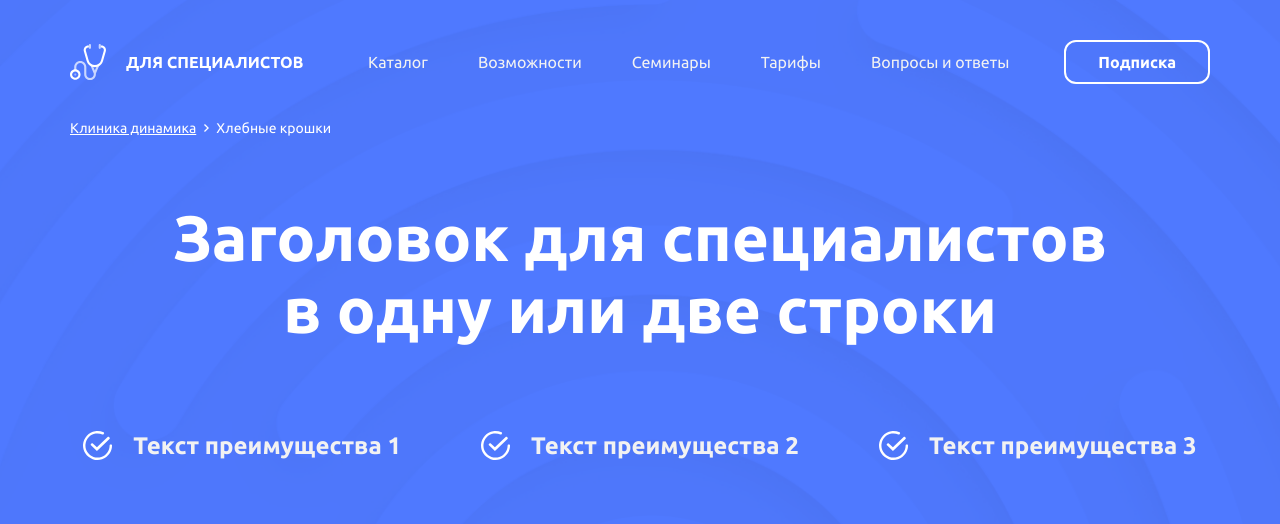
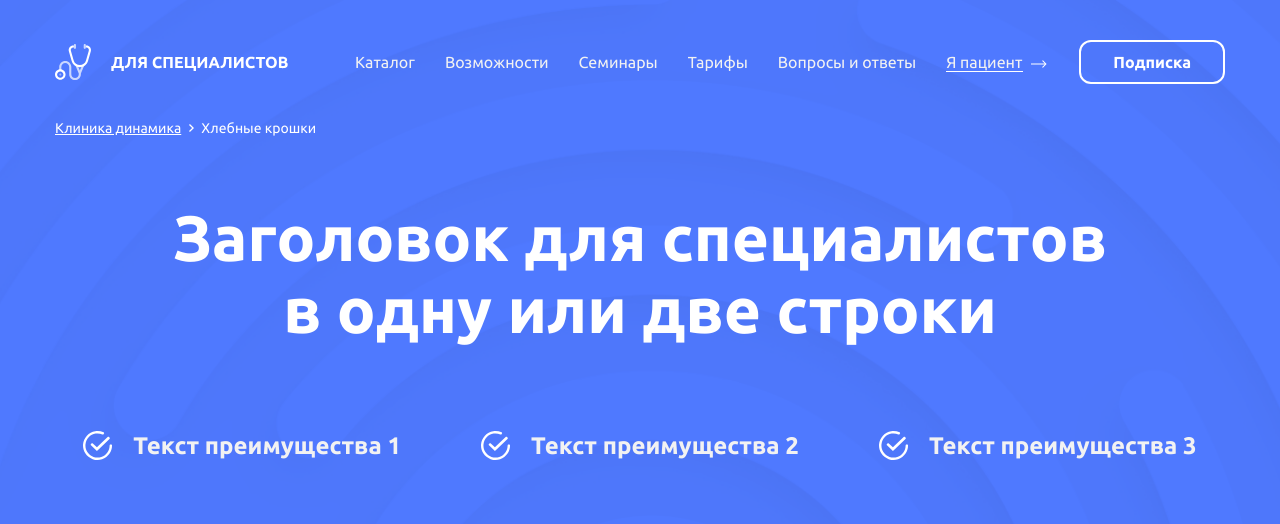
Before and after one commit to antonchuvirau/specialists, a website: page public/index.html in a window 1280 px wide. Shown: the top 524 px of the page. Drawn offline with Linux system fonts and the light colour scheme.

Commit message:
Header was changed

```diff
--- a/app/scss/components/_navigation.scss
+++ b/app/scss/components/_navigation.scss
@@ -7,7 +7,7 @@
     }
     &__item {
         &:not(:last-child) {
-            margin-right: 50px;
+            margin-right: 30px;
         }
     }
     &__link {
@@ -33,5 +33,22 @@
                 transform: translateX(-50%) translateY(5px);
             }
         }
+        &-icon {
+            flex-shrink: 0;
+            margin-left: 5px;
+        }
+        &_is-styled {
+            &::after {
+                opacity: 1;
+                width: calc(100% - 24px);
+                transform: none;
+                left: 0;
+            }
+            &:hover {
+                &::after {
+                    transform: none;
+                }
+            }
+        }
     }
 }
--- a/app/scss/grid/_variables.scss
+++ b/app/scss/grid/_variables.scss
@@ -459,7 +459,7 @@ $grid-breakpoints: (
   sm: 576px,
   md: 768px,
   lg: 992px,
-  xl: 1200px,
+  xl: 1230px,
   // xxl: 1400px
 ) !default;
 // scss-docs-end grid-breakpoints
@@ -477,7 +477,7 @@ $container-max-widths: (
   sm: 540px,
   md: 720px,
   lg: 960px,
-  xl: 1170px,
+  xl: 1200px,
   // xxl: 1320px
 ) !default;
 // scss-docs-end container-max-widths
--- a/app/scss/layout/_header.scss
+++ b/app/scss/layout/_header.scss
@@ -8,7 +8,10 @@
             z-index: 10;
         }
     }
-    &__options {
-        text-align: right;
+    &__wrapper {
+        @include flex(row, center);
+    }
+    &__btn {
+        margin-left: auto;
     }
 }
--- a/public/index.html
+++ b/public/index.html
@@ -28,19 +28,26 @@
                         <img class="logo__media" src="img/logo.svg" alt="alt">
                     </a>
                 </div>
-                <div class="col-7 header__col">
-                    <nav class="navigation">
-                        <ul class="list navigation__wrapper navigation__wrapper_center">
+                <div class="col-9 header__col">
+                    <div class="header__wrapper">
+                        <nav class="navigation header__navigation">
+                            <ul class="list navigation__wrapper">
                                 <li class="navigation__item"><a href="#" class="navigation__link">Каталог</a></li>
                                 <li class="navigation__item"><a href="#" class="navigation__link">Возможности</a></li>
                                 <li class="navigation__item"><a href="#" class="navigation__link">Семинары</a></li>
                                 <li class="navigation__item"><a href="#" class="navigation__link">Тарифы</a></li>
                                 <li class="navigation__item"><a href="#" class="navigation__link">Вопросы и ответы</a></li>
+                                <li class="navigation__item">
+                                    <a href="#" class="navigation__link navigation__link_is-styled">Я пациент
+                                        <svg class="navigation__link-icon" width="16" height="8" fill="none" xmlns="http://www.w3.org/2000/svg">
+                                            <path d="M15.354 4.354a.5.5 0 000-.708L12.172.464a.5.5 0 10-.708.708L14.293 4l-2.829 2.828a.5.5 0 10.708.708l3.182-3.182zM0 4.5h15v-1H0v1z" fill="#fff"/>
+                                        </svg>
+                                    </a>
+                                </li>
                             </ul>
                         </nav>
+                        <a class="btn header__btn" href="#">Подписка</a>
                     </div>
-                <div class="col-2 header__col header__options">
-                    <a class="btn" href="#">Подписка</a>
                 </div>
             </div>
         </div>
```
Also changed, not shown: app/assets/index.html (+12 -5 lines), public/css/application.css, public/img/Rectangle 4.png (deleted), public/img/Rectangle 4@2x.png (deleted), public/img/clay-macbook-pro-15-with-touch-bar-front-view-mockup 1.png (deleted), public/img/clay-macbook-pro-15-with-touch-bar-front-view-mockup 1@2x.png (deleted), public/img/img.png (deleted), public/img/img@2x.png (deleted). Lines whose indentation alone changed are shown as unchanged.
